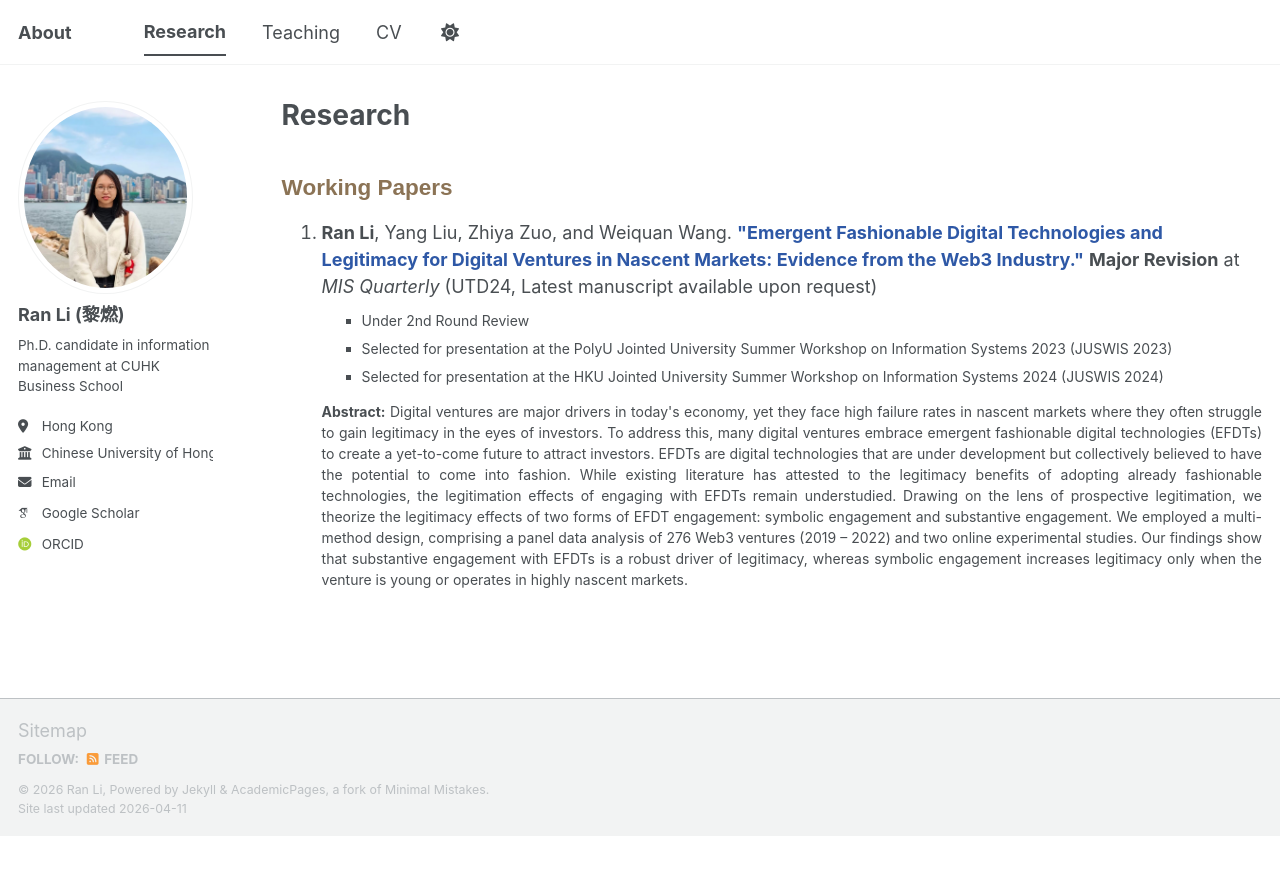
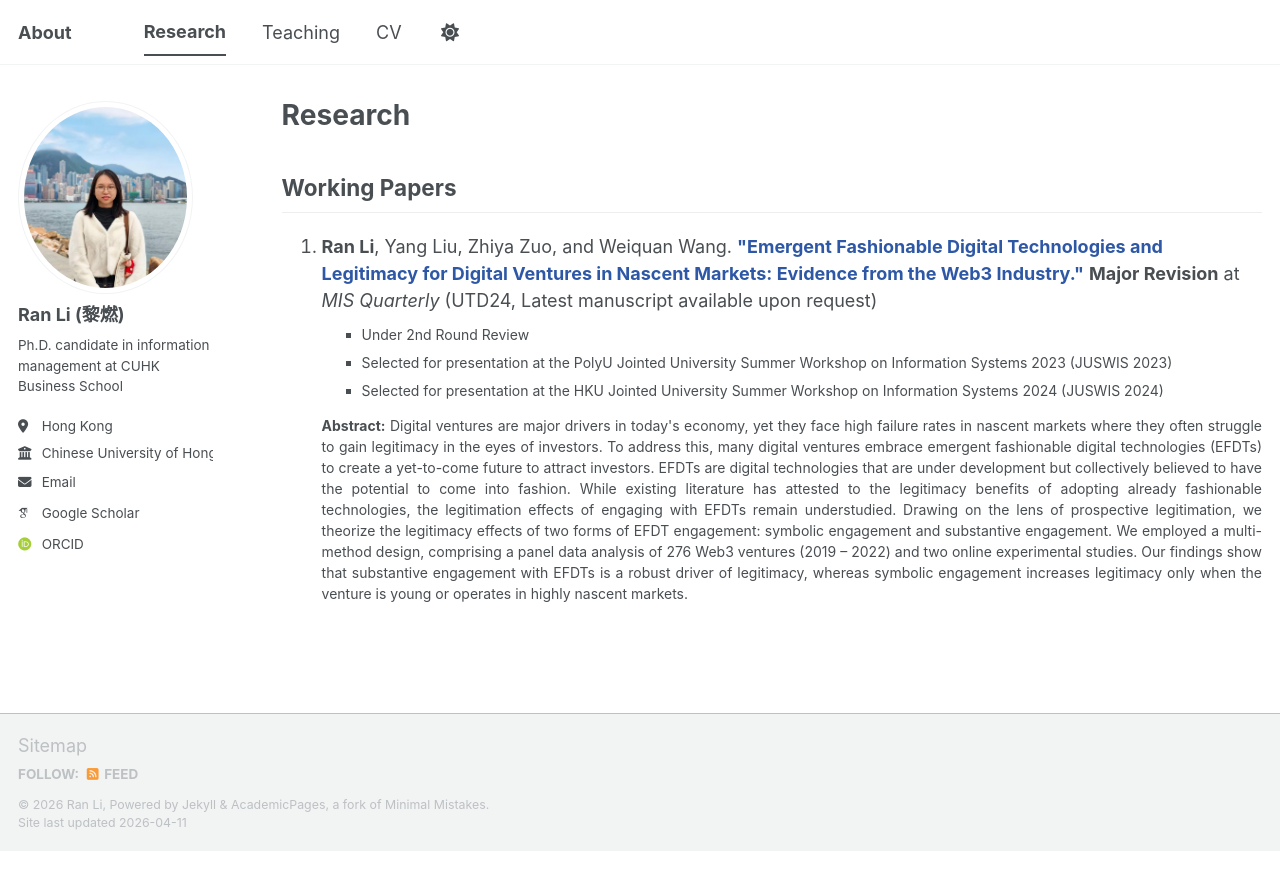
Before and after one commit to elaine-ran-li/elaine-ran-li.github.io, a Jekyll site: the page built from _pages/publications.html, in a window 1280 px wide. Shown: the top 890 px of the page. Built offline with Jekyll 4.4.1, drawn with Linux system fonts in a browser that asks for light colours; some web fonts are replaced; a script bundle is joined from its source files by our own code; library files that are not in the unit come from our copies.

Commit message:
Update publications.html

```diff
--- a/_pages/publications.html
+++ b/_pages/publications.html
@@ -33,13 +33,14 @@ author_profile: true
 {% endif %} -->
 
 
-<h2 style="color: #8B7355; font-family: sans-serif;">Working Papers</h2>
+<h2>Working Papers</h2>
+<hr style="height: 1px; border: none; background-color: #eeeeee; margin-top: 0; margin-bottom: 20px;">
 
 <ol>
   <li>
     <strong>Ran Li</strong>, Yang Liu, Zhiya Zuo, and Weiquan Wang.
     <span style="color: #2e58a6; font-weight: bold;">"Emergent Fashionable Digital Technologies and Legitimacy for Digital Ventures in Nascent Markets: Evidence from the Web3 Industry."</span>
-    <strong>Major Revision</strong> at </strong><i>MIS Quarterly</i></strong> (UTD24, Latest manuscript available upon request)
+    <strong>Major Revision</strong> at <i></strong>MIS Quarterly</strong></i> (UTD24, Latest manuscript available upon request)
 
     <ul style="list-style-type: square; margin-top: 10px; margin-bottom: 10px; font-size: 14px;">
       <li>Under 2nd Round Review</li>
```
